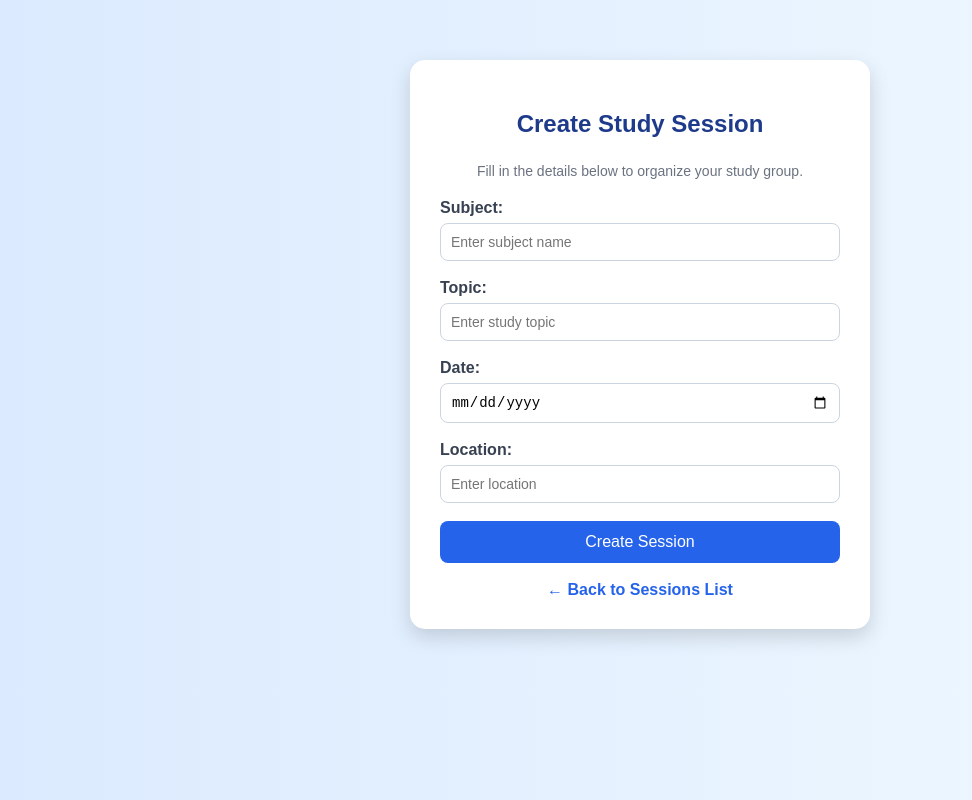
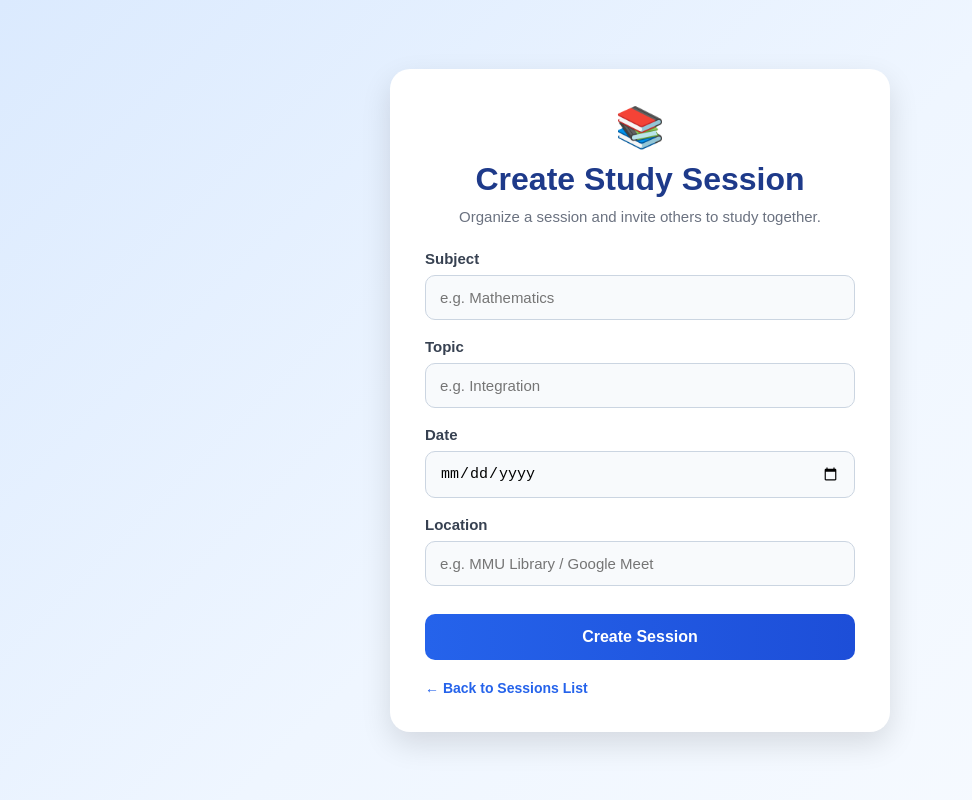
Before and after one commit to ho20070518-dot/Study-Kaki, a plain HTML site: page templates/create_session.html in a window 1280 px wide. Shown: the whole page, without its empty margins (0-972 px from the left). Drawn offline with Linux system fonts and the light colour scheme.

Commit message:
Added styled create session and sessions list pages

```diff
--- a/templates/create_session.html
+++ b/templates/create_session.html
@@ -5,109 +5,157 @@
     <meta name="viewport" content="width=device-width, initial-scale=1.0">
     <title>Create Study Session</title>
     <style>
-        body {
-            font-family: Arial, sans-serif;
-            background: linear-gradient(to right, #dbeafe, #f0f9ff);
-            margin: 0;
-            padding: 0;
+        * {
+            box-sizing: border-box;
         }
 
-        .container {
-            width: 400px;
-            margin: 60px auto;
-            background-color: white;
+        body {
+            margin: 0;
+            font-family: Arial, sans-serif;
+            background: linear-gradient(135deg, #dbeafe, #eff6ff, #f8fbff);
+            min-height: 100vh;
+            display: flex;
+            justify-content: center;
+            align-items: center;
             padding: 30px;
-            border-radius: 15px;
-            box-shadow: 0 8px 20px rgba(0, 0, 0, 0.15);
         }
 
-        h2 {
+        .form-container {
+            width: 100%;
+            max-width: 500px;
+            background: #ffffff;
+            padding: 35px;
+            border-radius: 20px;
+            box-shadow: 0 12px 30px rgba(0, 0, 0, 0.12);
+        }
+
+        .form-header {
             text-align: center;
-            color: #1e3a8a;
             margin-bottom: 25px;
         }
 
+        .form-header h2 {
+            margin: 0;
+            color: #1e3a8a;
+            font-size: 32px;
+        }
+
+        .form-header p {
+            margin-top: 10px;
+            color: #6b7280;
+            font-size: 15px;
+        }
+
+        .form-group {
+            margin-bottom: 18px;
+        }
+
         label {
+            display: block;
+            margin-bottom: 8px;
             font-weight: bold;
             color: #374151;
+            font-size: 15px;
         }
 
         input[type="text"],
         input[type="date"] {
             width: 100%;
-            padding: 10px;
-            margin-top: 6px;
-            margin-bottom: 18px;
+            padding: 13px 14px;
             border: 1px solid #cbd5e1;
-            border-radius: 8px;
-            box-sizing: border-box;
-            font-size: 14px;
+            border-radius: 10px;
+            font-size: 15px;
+            background-color: #f8fafc;
+            transition: 0.3s ease;
         }
 
         input[type="text"]:focus,
         input[type="date"]:focus {
+            outline: none;
             border-color: #2563eb;
-            outline: none;
-            box-shadow: 0 0 5px rgba(37, 99, 235, 0.3);
+            background-color: #ffffff;
+            box-shadow: 0 0 0 4px rgba(37, 99, 235, 0.12);
         }
 
-        button {
+        .submit-btn {
             width: 100%;
-            background-color: #2563eb;
+            padding: 14px;
+            background: linear-gradient(to right, #2563eb, #1d4ed8);
             color: white;
-            padding: 12px;
             border: none;
-            border-radius: 8px;
+            border-radius: 10px;
             font-size: 16px;
+            font-weight: bold;
             cursor: pointer;
-            transition: 0.3s;
+            transition: 0.3s ease;
+            margin-top: 10px;
         }
 
-        button:hover {
-            background-color: #1d4ed8;
+        .submit-btn:hover {
+            transform: translateY(-2px);
+            box-shadow: 0 8px 18px rgba(37, 99, 235, 0.25);
         }
 
         .back-link {
-            display: block;
-            text-align: center;
-            margin-top: 18px;
+            display: inline-block;
+            margin-top: 20px;
+            color: #2563eb;
             text-decoration: none;
-            color: #2563eb;
             font-weight: bold;
+            font-size: 14px;
         }
 
         .back-link:hover {
             text-decoration: underline;
         }
 
-        .subtitle {
-            text-align: center;
-            color: #6b7280;
-            font-size: 14px;
-            margin-bottom: 20px;
+        .icon {
+            font-size: 40px;
+            margin-bottom: 10px;
+        }
+
+        @media (max-width: 600px) {
+            .form-container {
+                padding: 25px;
+            }
+
+            .form-header h2 {
+                font-size: 26px;
+            }
         }
     </style>
 </head>
 <body>
 
-    <div class="container">
-        <h2>Create Study Session</h2>
-        <p class="subtitle">Fill in the details below to organize your study group.</p>
+    <div class="form-container">
+        <div class="form-header">
+            <div class="icon">📚</div>
+            <h2>Create Study Session</h2>
+            <p>Organize a session and invite others to study together.</p>
+        </div>
 
         <form action="/sessions" method="POST">
-            <label>Subject:</label>
-            <input type="text" name="subject" placeholder="Enter subject name">
+            <div class="form-group">
+                <label for="subject">Subject</label>
+                <input type="text" id="subject" name="subject" placeholder="e.g. Mathematics">
+            </div>
 
-            <label>Topic:</label>
-            <input type="text" name="topic" placeholder="Enter study topic">
+            <div class="form-group">
+                <label for="topic">Topic</label>
+                <input type="text" id="topic" name="topic" placeholder="e.g. Integration">
+            </div>
 
-            <label>Date:</label>
-            <input type="date" name="date">
+            <div class="form-group">
+                <label for="date">Date</label>
+                <input type="date" id="date" name="date">
+            </div>
 
-            <label>Location:</label>
-            <input type="text" name="location" placeholder="Enter location">
+            <div class="form-group">
+                <label for="location">Location</label>
+                <input type="text" id="location" name="location" placeholder="e.g. MMU Library / Google Meet">
+            </div>
 
-            <button type="submit">Create Session</button>
+            <button type="submit" class="submit-btn">Create Session</button>
         </form>
 
         <a href="/sessions" class="back-link">← Back to Sessions List</a>
```
Also changed, not shown: templates/sessions.html (+133 -11 lines).
